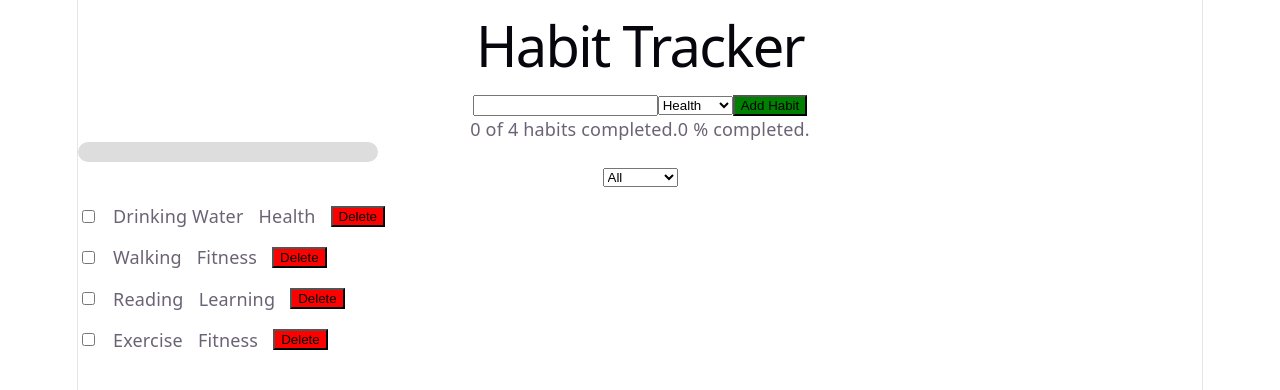
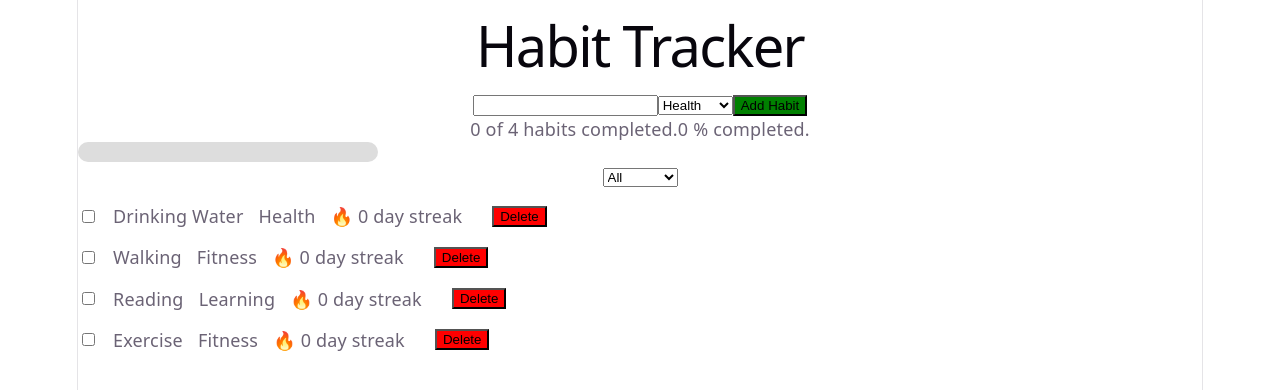
Before and after one commit to Mumbinyaguthii/Habit-Tracker, a React (Vite) app: page / in a window 1280 px wide. Shown: the top 390 px of the page. Built offline with nearby package versions, Linux system fonts and the light colour scheme.

Commit message:
saved to local storage and added streaks

```diff
--- a/src/App.jsx
+++ b/src/App.jsx
@@ -1,7 +1,16 @@
-import { useState } from "react";
+import { useState, useEffect } from "react";
+import HabitForm from "./components/HabitForm";
+import ProgressBar from "./components/ProgressBar";
 
 const App = () => {
-  const [habits, setHabits] = useState([
+  const [habits, setHabits] = useState(() => {
+    const savedHabits = localStorage.getItem("habits");
+
+    if (savedHabits) {
+      return JSON.parse(savedHabits);
+    }
+
+    return [
       {
         id: 1,
         name: "Drinking Water",
@@ -30,7 +39,12 @@ const App = () => {
         completedDates: [],
         category: "Fitness",
       },
-  ]);
+    ];
+  });
+
+  useEffect(() => {
+    localStorage.setItem("habits", JSON.stringify(habits));
+  }, [habits]);
 
   const today = new Date().toISOString().split("T")[0];
 
@@ -49,6 +63,40 @@ const App = () => {
           : habit,
       ),
     );
+  };
+
+  const calculateStreak = (completedDates) => {
+    const today = new Date();
+
+    const yesterday = new Date(today);
+    yesterday.setDate(today.getDate() - 1);
+
+    const formatDate = (date) => {
+      return date.toISOString().split("T")[0];
+    };
+    const todayString = formatDate(today);
+    console.log(completedDates.includes(todayString));
+
+    const yesterdayString = formatDate(yesterday);
+    console.log(completedDates.includes(yesterdayString));
+
+    const completedToday = completedDates.includes(todayString);
+
+    let currentDate = today;
+
+    if (!completedToday) {
+      currentDate = yesterday;
+    }
+    console.log("completed today:", completedToday);
+    console.log("Starting date:", formatDate(currentDate));
+
+    let streak = 0;
+
+    while (completedDates.includes(formatDate(currentDate))) {
+      streak++;
+      currentDate.setDate(currentDate.getDate() - 1);
+    }
+    return streak;
   };
 
   const [newHabit, setNewHabit] = useState("");
@@ -82,38 +130,27 @@ const App = () => {
       ? 0
       : Math.round((completedHabits.length / habits.length) * 100);
 
+  const filteredHabits = habits.filter((habit) => {
+    return filterCategory === "All" || habit.category === filterCategory;
+  });
+
   return (
     <div>
       <h1>Habit Tracker</h1>
 
-      <input
-        type="text"
-        value={newHabit}
-        onChange={(e) => setNewHabit(e.target.value)}
+      <HabitForm
+        newHabit={newHabit}
+        setNewHabit={setNewHabit}
+        category={category}
+        setCategory={setCategory}
+        addHabit={addHabit}
       />
-      <select value={category} onChange={(e) => setCategory(e.target.value)}>
-        <option value="Health">Health</option>
-        <option value="Fitness">Fitness</option>
-        <option value="Personal">Personal</option>
-        <option value="Learning">Learning</option>
-      </select>
 
-      <button className="add" onClick={addHabit}>
-        Add Habit
-      </button>
-
-      <p>
-        {completedHabits.length} of {habits.length} habits completed.
-        {""}
-        {completedPercentage} % completed.
-      </p>
-
-      <div className="progress-bar">
-        <div
-          className="progress"
-          style={{ width: `${completedPercentage}%` }}
-        ></div>
-      </div>
+      <ProgressBar
+        completedHabits={completedHabits}
+        habits={habits}
+        completedPercentage={completedPercentage}
+      />
 
       <select
         value={filterCategory}
@@ -126,7 +163,7 @@ const App = () => {
         <option value="Learning">Learning</option>
       </select>
 
-      {habits.map((habit) => (
+      {filteredHabits.map((habit) => (
         <div className="habit-item" key={habit.id}>
           <input
             type="checkbox"
@@ -135,6 +172,8 @@ const App = () => {
           />
           <span>{habit.name}</span>
           <span>{habit.category}</span>
+          <p>🔥 {calculateStreak(habit.completedDates)} day streak</p>
+          <p>{habit.completedDates.join(", ")}</p>
 
           <button className="del" onClick={() => deleteHabit(habit.id)}>
             Delete
--- /dev/null
+++ b/src/components/HabitForm.jsx
@@ -0,0 +1,29 @@
+const HabitForm = ({
+  newHabit,
+  setNewHabit,
+  category,
+  setCategory,
+  addHabit,
+}) => {
+  return (
+    <>
+      <input
+        type="text"
+        value={newHabit}
+        onChange={(e) => setNewHabit(e.target.value)}
+      />
+      <select value={category} onChange={(e) => setCategory(e.target.value)}>
+        <option value="Health">Health</option>
+        <option value="Fitness">Fitness</option>
+        <option value="Personal">Personal</option>
+        <option value="Learning">Learning</option>
+      </select>
+
+      <button className="add" onClick={addHabit}>
+        Add Habit
+      </button>
+    </>
+  );
+};
+
+export default HabitForm;
--- /dev/null
+++ b/src/components/ProgressBar.jsx
@@ -0,0 +1,20 @@
+const ProgressBar = ({ completedHabits, habits, completedPercentage }) => {
+  return (
+    <>
+      <p>
+        {completedHabits.length} of {habits.length} habits completed.
+        {""}
+        {completedPercentage} % completed.
+      </p>
+
+      <div className="progress-bar">
+        <div
+          className="progress"
+          style={{ width: `${completedPercentage}%` }}
+        ></div>
+      </div>
+    </>
+  );
+};
+
+export default ProgressBar;
```
Also changed, not shown: src/components/CategoryFilter.jsx (added), src/components/HabitItem.jsx (added), src/components/HabitList.jsx (added). Lines whose indentation alone changed are shown as unchanged.
